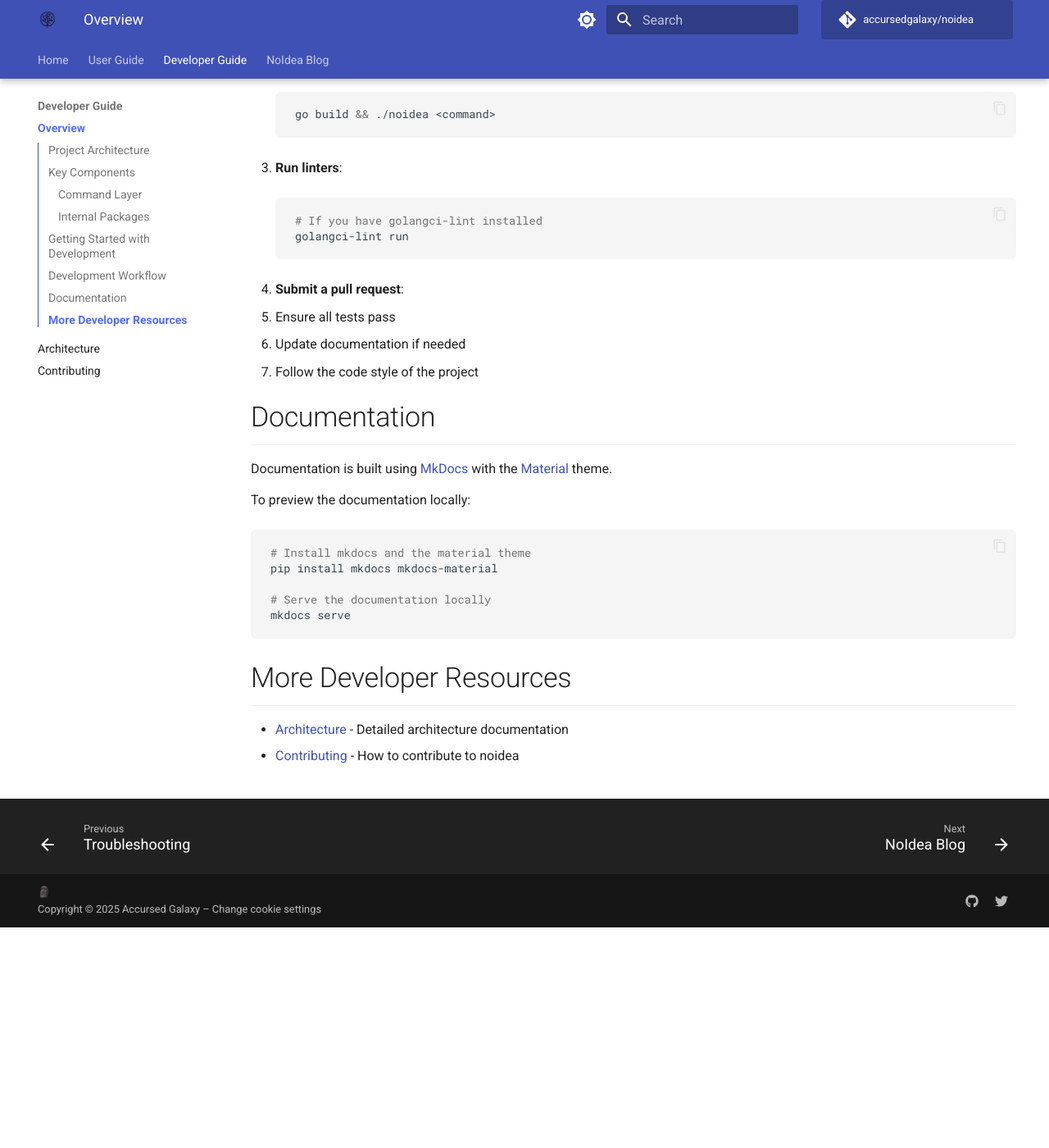
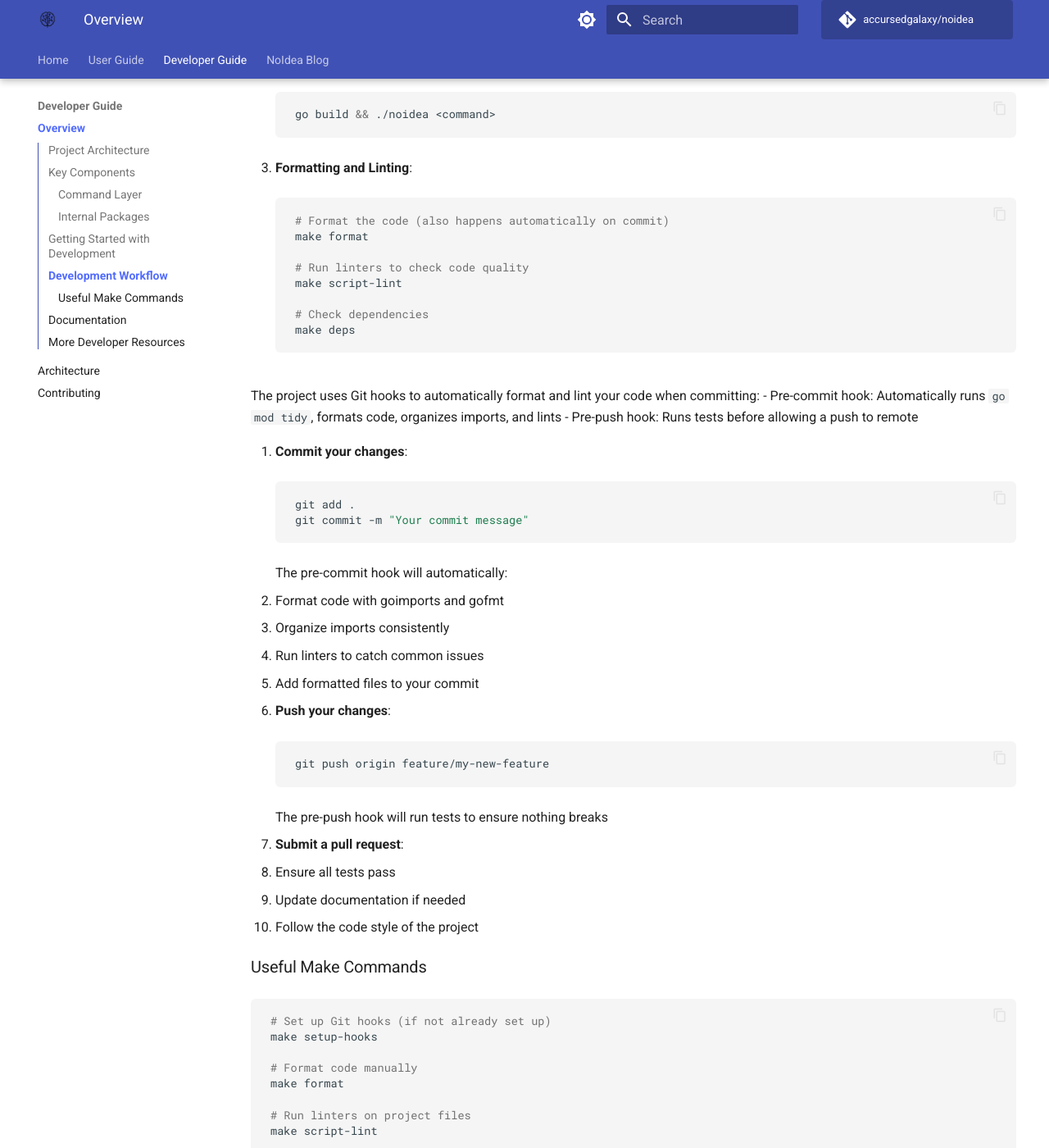
Before and after one commit to zakiimz/noidea, an MkDocs documentation site: the page built from docs/dev-guide/overview.md, in a window 1280 px wide and 1400 px high, scrolled down 2101 px. Shown: the whole window at 82% size. Built offline with MkDocs 1.6.1 and Material for MkDocs 9.7.7, drawn with Linux system fonts in a browser that asks for light colours; plug-ins that fetch from the network failed and are left out; comment, search, counter and statistics services are not loaded; before the commit the page ends 3232 px from its top, so only the background shows below that; some of the changed text lies outside the part shown.

Commit message:
refactor(docs): enhance development guide
- Restructure and expand the development guide section
- Add detailed instructions for formatting, linting, and committing
- Introduce make commands for common development tasks
- Update steps for submitting pull requests

````diff
--- a/docs/dev-guide/overview.md
+++ b/docs/dev-guide/overview.md
@@ -80,16 +80,62 @@ The `cmd` package uses the [Cobra](https://github.com/spf13/cobra) library to im
    go build && ./noidea <command>
    ```
 
-3. **Run linters**:
+3. **Formatting and Linting**:
    ```bash
-   # If you have golangci-lint installed
-   golangci-lint run
+   # Format the code (also happens automatically on commit)
+   make format
+
+   # Run linters to check code quality
+   make script-lint
+
+   # Check dependencies
+   make deps
    ```
 
-4. **Submit a pull request**:
+   The project uses Git hooks to automatically format and lint your code when committing:
+   - Pre-commit hook: Automatically runs `go mod tidy`, formats code, organizes imports, and lints
+   - Pre-push hook: Runs tests before allowing a push to remote
+
+4. **Commit your changes**:
+   ```bash
+   git add .
+   git commit -m "Your commit message"
+   ```
+   The pre-commit hook will automatically:
+   - Format code with goimports and gofmt
+   - Organize imports consistently
+   - Run linters to catch common issues
+   - Add formatted files to your commit
+
+5. **Push your changes**:
+   ```bash
+   git push origin feature/my-new-feature
+   ```
+   The pre-push hook will run tests to ensure nothing breaks
+
+6. **Submit a pull request**:
    - Ensure all tests pass
    - Update documentation if needed
    - Follow the code style of the project
+
+### Useful Make Commands
+
+```bash
+# Set up Git hooks (if not already set up)
+make setup-hooks
+
+# Format code manually
+make format
+
+# Run linters on project files
+make script-lint
+
+# Run tests
+make test
+
+# Build the project
+make build
+```
 
 ## Documentation
 
````
